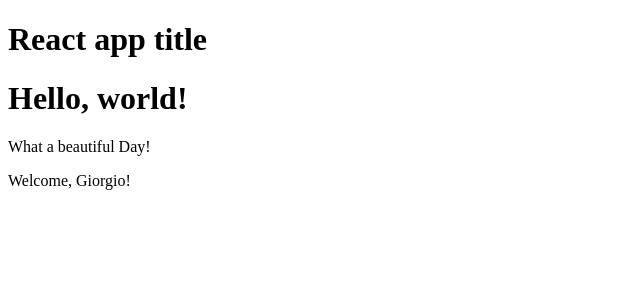
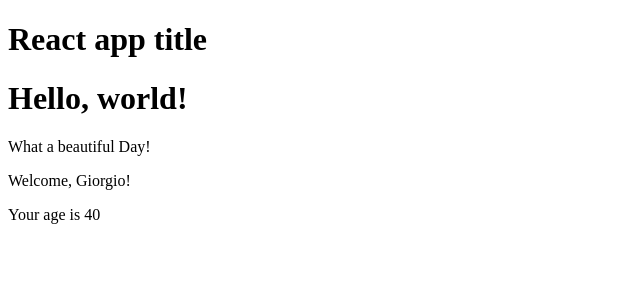
Before and after one commit to Kekko26/react-exercises, a React (Create React App) app: page / in a window 1280 px wide. Shown: the top 300 px of the page, without its empty margins (0-640 px from the left). Built offline with nearby package versions, Linux system fonts and the light colour scheme.

Commit message:
Exercise done

```diff
--- a/src/Welcome.js
+++ b/src/Welcome.js
@@ -2,10 +2,16 @@
 
 export class Welcome extends React.Component{
     render(){
-        return <p>Welcome, {this.props.name}!</p>
+        return (
+            <div>
+                <p>Welcome, {this.props.name}!</p>
+                <p>Your age is {this.props.age}</p>
+            </div>
+        )
     }
 }
 
 Welcome.defaultProps = {
-    name: "Giorgio"
+    name: "Giorgio",
+    age: 40
 }
```
